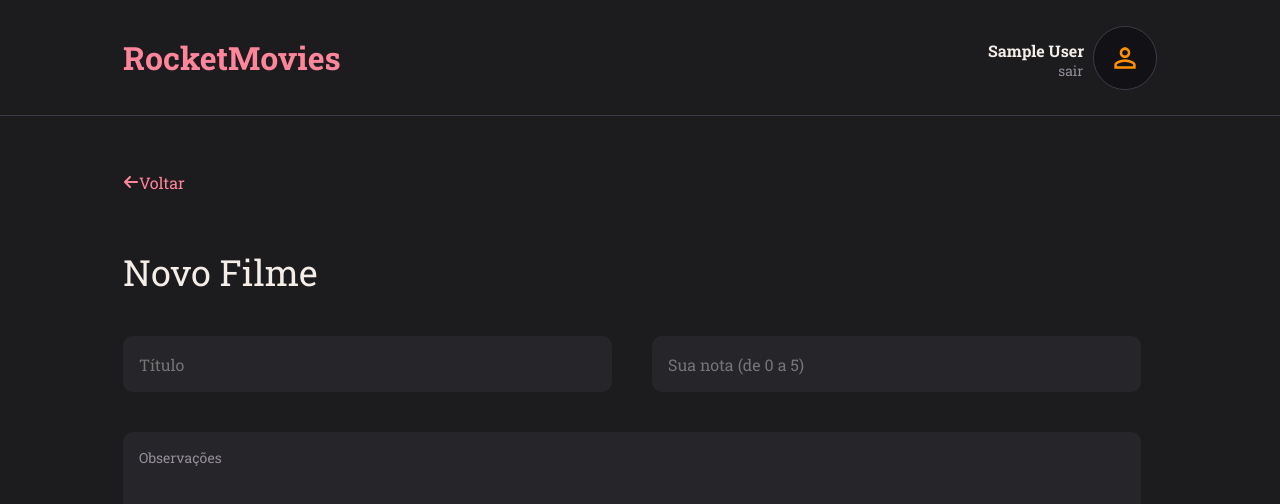
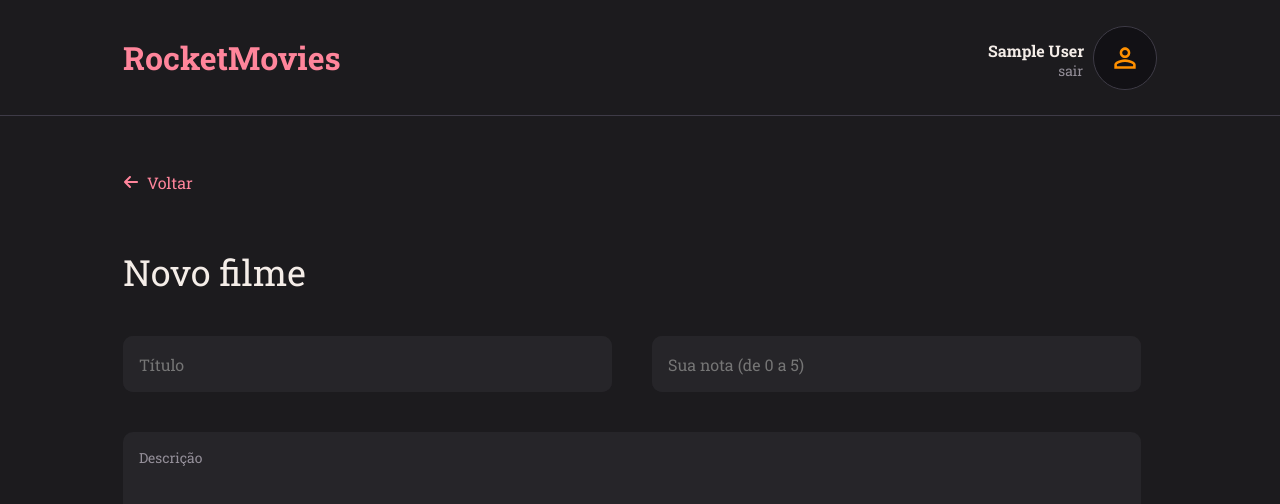
Before and after one commit to mfernandanll/rocketseat-stage09-frontend-rocketMovies, a React (Vite) app: page /createMovie in a window 1280 px wide. Shown: the top 504 px of the page. Built offline with nearby package versions, Linux system fonts and the light colour scheme; sample sign-in values are in the browser's storage.

Commit message:
Styles adjustments on createmovie page

```diff
--- a/src/components/Button/styles.js
+++ b/src/components/Button/styles.js
@@ -2,7 +2,7 @@ import styled from 'styled-components'
 
 export const Container = styled.button`
   width: 100%;
-  height: 48px;
+  height: 3.5rem;
 
   background-color: ${({ theme, $iSactive }) => $iSactive ? theme.COLORS.ROSE : theme.COLORS.GRAY_800};
   color: ${({ theme, $iSactive }) => $iSactive ? theme.COLORS.GRAY_800 : theme.COLORS.ROSE};
--- a/src/components/ButtonText/styles.js
+++ b/src/components/ButtonText/styles.js
@@ -5,9 +5,12 @@ export const Container = styled.button`
   color: ${({ theme }) => theme.COLORS.ROSE};
 
   border: none;
-  font-size: 16px;
+  font-size: 1rem;
 
   display: flex;
   align-items: center;
 
+  > svg {
+    margin-right: 0.5rem;
+  }
 `
--- a/src/components/InputField/styles.js
+++ b/src/components/InputField/styles.js
@@ -25,7 +25,7 @@ export const Container = styled.div`
 
   > input{
     width: 100%;
-    height: 56px;
+    height: 3.5rem;
     padding: 1rem;
 
     background-color: ${({ theme }) => theme.COLORS.GRAY_600};
@@ -42,7 +42,7 @@ export const Container = styled.div`
   }
 
   > svg {
-    margin-left: 16px;
+    margin-left: 1rem;
   }
 
 `
--- a/src/components/NoteItem/styles.js
+++ b/src/components/NoteItem/styles.js
@@ -9,10 +9,9 @@ export const Container = styled.div`
 
   border: ${({ theme, $isNew }) => $isNew ? `1px dashed ${theme.COLORS.GRAY_100}` : "none"};
 
-  border-radius: 10px;
-  padding: 0 16px;
-  margin-right: 24px;
-  margin-bottom: 10px;
+  border-radius: 0.62rem;
+  padding: 0 1rem;
+  margin-right: 1.5rem;
 
   > button {
     border: none;
@@ -21,10 +20,10 @@ export const Container = styled.div`
   }
 
   > input {
-    height: 56px;
+    height: 3.5rem;
     width: 100%;
 
-    padding: 16px;
+    padding: 1rem;
 
     color: ${({ theme }) => theme.COLORS.WHITE};
     background: transparent;
--- a/src/components/Section/styles.js
+++ b/src/components/Section/styles.js
@@ -3,7 +3,7 @@ import styled from 'styled-components';
 export const Container = styled.section`
   grid-area: section;
   overflow-y: auto;
-  margin: 0 123px;
+  margin: 0 7.68rem;
   max-height: calc(100vh - 20rem);
-  padding-right: 16px;
+  padding-right: 1rem;
 `
--- a/src/components/TextArea/styles.js
+++ b/src/components/TextArea/styles.js
@@ -2,9 +2,9 @@ import styled from 'styled-components'
 
 export const Container = styled.textarea`
   width: 100%;
-  height: 274px;
+  height: 17.12rem;
 
-  font-size: 14px;
+  font-size: 0.87rem;
 
   background-color: ${({ theme }) => theme.COLORS.GRAY_600};
   color: ${({ theme }) => theme.COLORS.GRAY_100};
@@ -12,9 +12,9 @@ export const Container = styled.textarea`
   border: none;
   resize: none;
 
-  margin-bottom: 8px;
-  border-radius: 10px;
-  padding: 16px;
+  margin-bottom: 0.5rem;
+  border-radius: 0.62rem;
+  padding: 1rem;
 
   &::placeholder {
     color: ${({ theme }) => theme.COLORS.GRAY_100}
--- a/src/pages/CreateMovie/index.jsx
+++ b/src/pages/CreateMovie/index.jsx
@@ -71,15 +71,17 @@ export function CreateMovie() {
   return (
     <Container>
       <Header/>
+
       <Title>
         <ButtonText onClick={handleBack}>
           <FaArrowLeft/> Voltar
         </ButtonText>
       </Title>
+
       <Section>
         <form>
           <Fieldset>
-            <legend>Novo Filme</legend>
+            <legend>Novo filme</legend>
 
             <div className="col-2">
               <InputField
@@ -89,6 +91,7 @@ export function CreateMovie() {
                 placeholder="Título"
                 onChange={e => setTitle(e.target.value)}
               />
+
               <InputField
                 type="text"
                 inputTitle="note"
@@ -99,10 +102,9 @@ export function CreateMovie() {
             </div>
 
             <TextArea
-              placeholder="Observações"
+              placeholder="Descrição"
               onChange={e => setDescription(e.target.value)}
             />
-
 
             <Marks>
               <h2>Marcadores</h2>
@@ -136,6 +138,7 @@ export function CreateMovie() {
                 iSactive={false}
                 onClick={handleDiscardMovie}
               />
+
               <Button
                 title="Salvar alterações"
                 onClick={handleNewMovieNote}
--- a/src/pages/CreateMovie/styles.js
+++ b/src/pages/CreateMovie/styles.js
@@ -6,7 +6,7 @@ export const Container = styled.div`
   height: 100vh;
 
   display: grid;
-  grid-template-rows: 116px 132px auto;
+  grid-template-rows: 7.25rem 8.25rem auto;
   grid-template-areas:
   "header"
   "title"
@@ -19,39 +19,36 @@ export const Title = styled.div`
   display: flex;
   align-items: center;
 
-  padding: 0 123px;
-
-  > a {
-    color: ${({ theme }) => theme.COLORS.ROSE};
-  }
-
+  padding: 0 7.68rem;
 `
 
 export const Fieldset = styled.fieldset`
   display: flex;
-  gap: 40px;
+  gap: 2.5rem;
   flex-direction: column;
 
   border: none;
 
   > legend {
-    font-size: 36px;
-    margin-bottom: 40px;
+    font-size: 2.25rem;
+    margin-bottom: 2.5rem;
   }
 
   .col-2{
     display: flex;
-    gap: 40px;
+    gap: 2.5rem;
   }
 `
 
 export const Marks = styled.section`
+  font-size: 1.25rem;
+  color: ${({ theme }) => theme.COLORS.GRAY_200};
 
   .tags {
     background-color: ${({ theme }) => theme.COLORS.GRAY_800};
-    margin-top: 24px;
+    margin-top: 1.5rem;
     border-radius: 8px;
-    padding: 16px;
+    padding: 1rem;
 
     display: flex;
     justify-content: flex-start;
```
